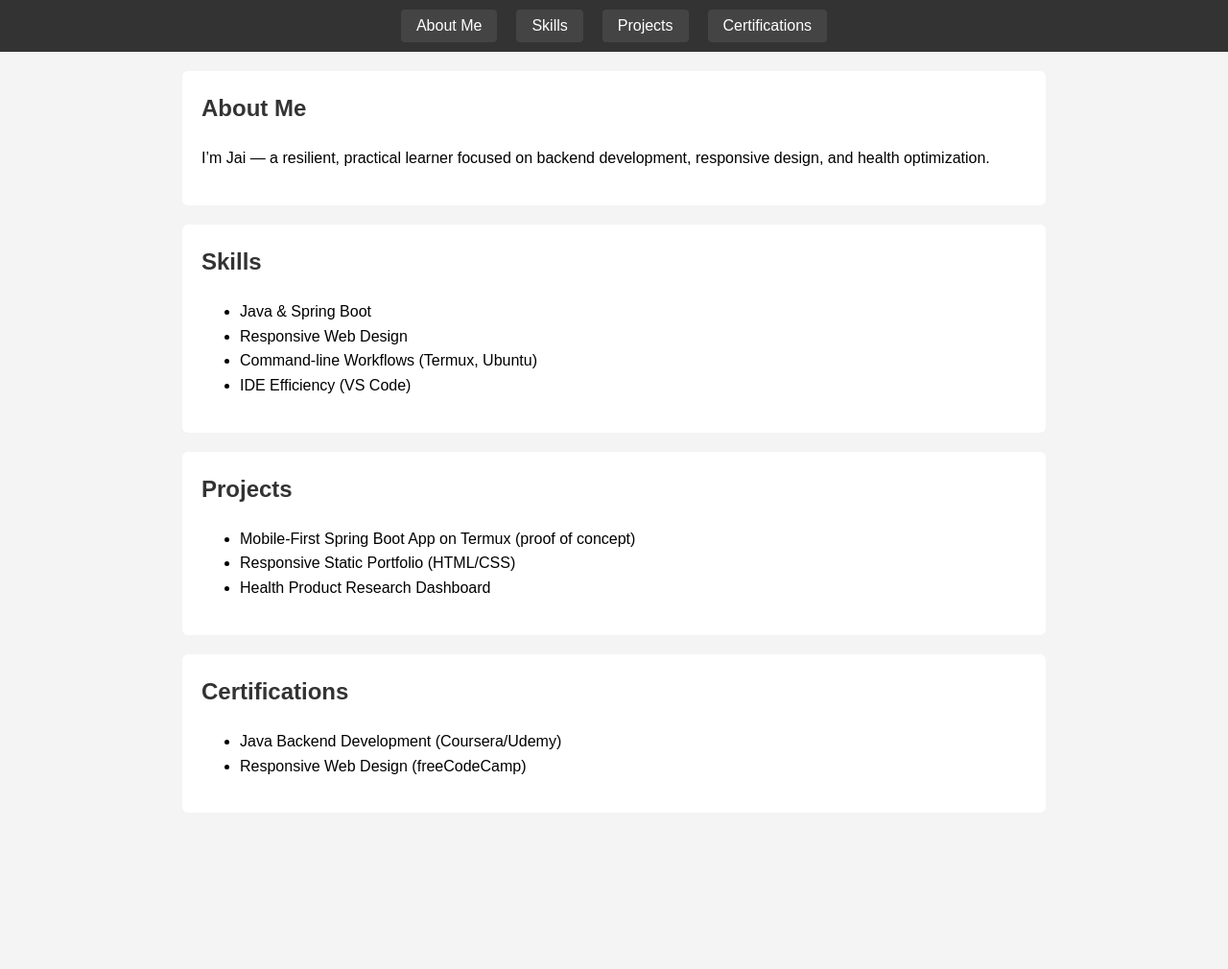
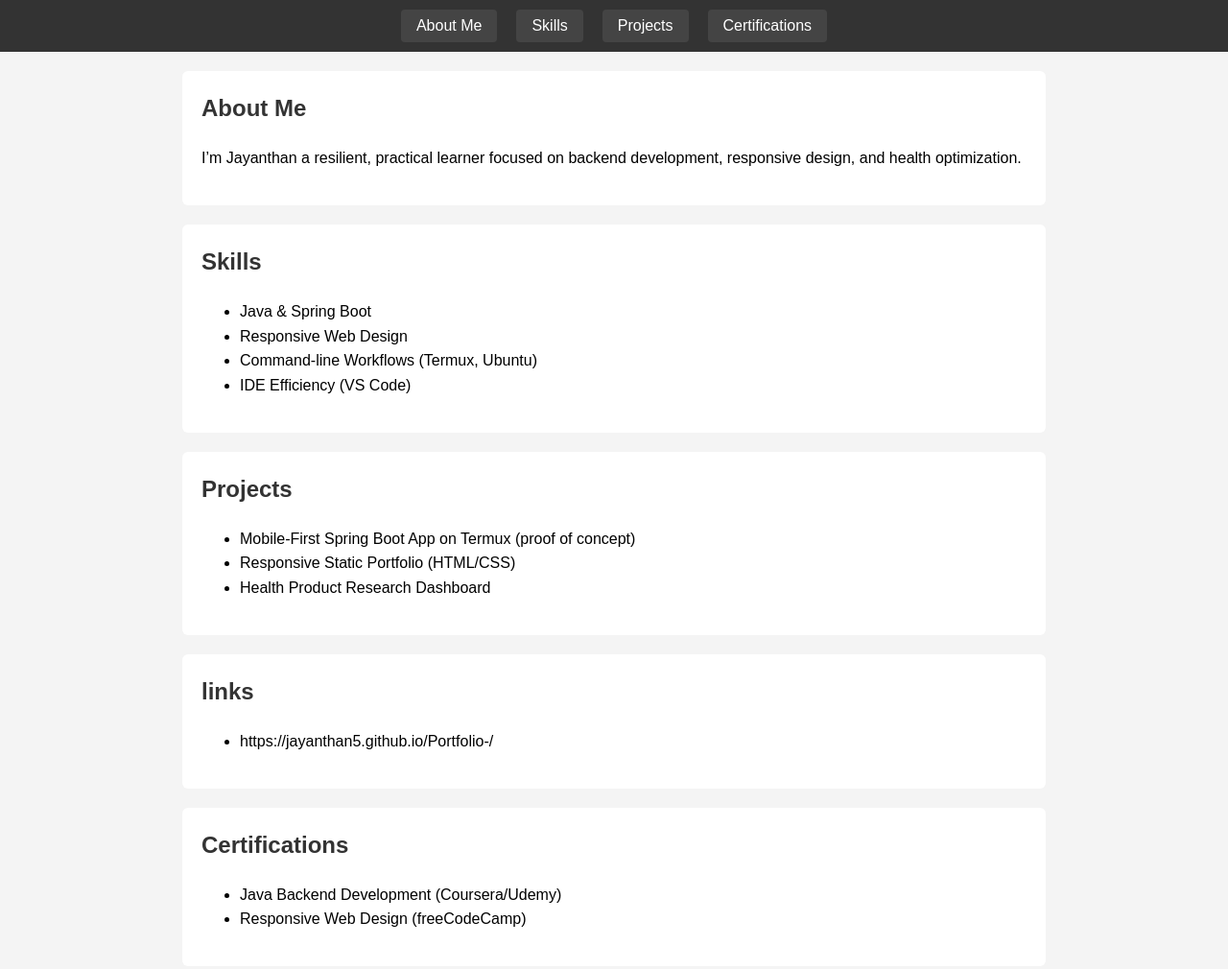
Before and after one commit to jayanthan5/Portfolio-, a plain HTML site: page index.html in a window 1280 px wide. Shown: the whole page at 96% size. Before the commit the page ends 867 px from the top, so only its background shows below. Drawn offline with Linux system fonts and the light colour scheme.

Commit message:
Update index.html
add links

```diff
--- a/index.html
+++ b/index.html
@@ -21,7 +21,7 @@
   <main class="main-content">
     <section id="about">
       <h2>About Me</h2>
-      <p>I’m Jai — a resilient, practical learner focused on backend development, responsive design, and health optimization.</p>
+      <p>I’m Jayanthan a resilient, practical learner focused on backend development, responsive design, and health optimization.</p>
     </section>
 
     <section id="skills">
@@ -42,7 +42,12 @@
         <li>Health Product Research Dashboard</li>
       </ul>
     </section>
-
+    <section id ="projects link">
+        <h2>links</h2>
+        <ul>
+            <li>https://jayanthan5.github.io/Portfolio-/</li>
+        </ul>
+        </section>
     <section id="certifications">
       <h2>Certifications</h2>
       <ul>
```
